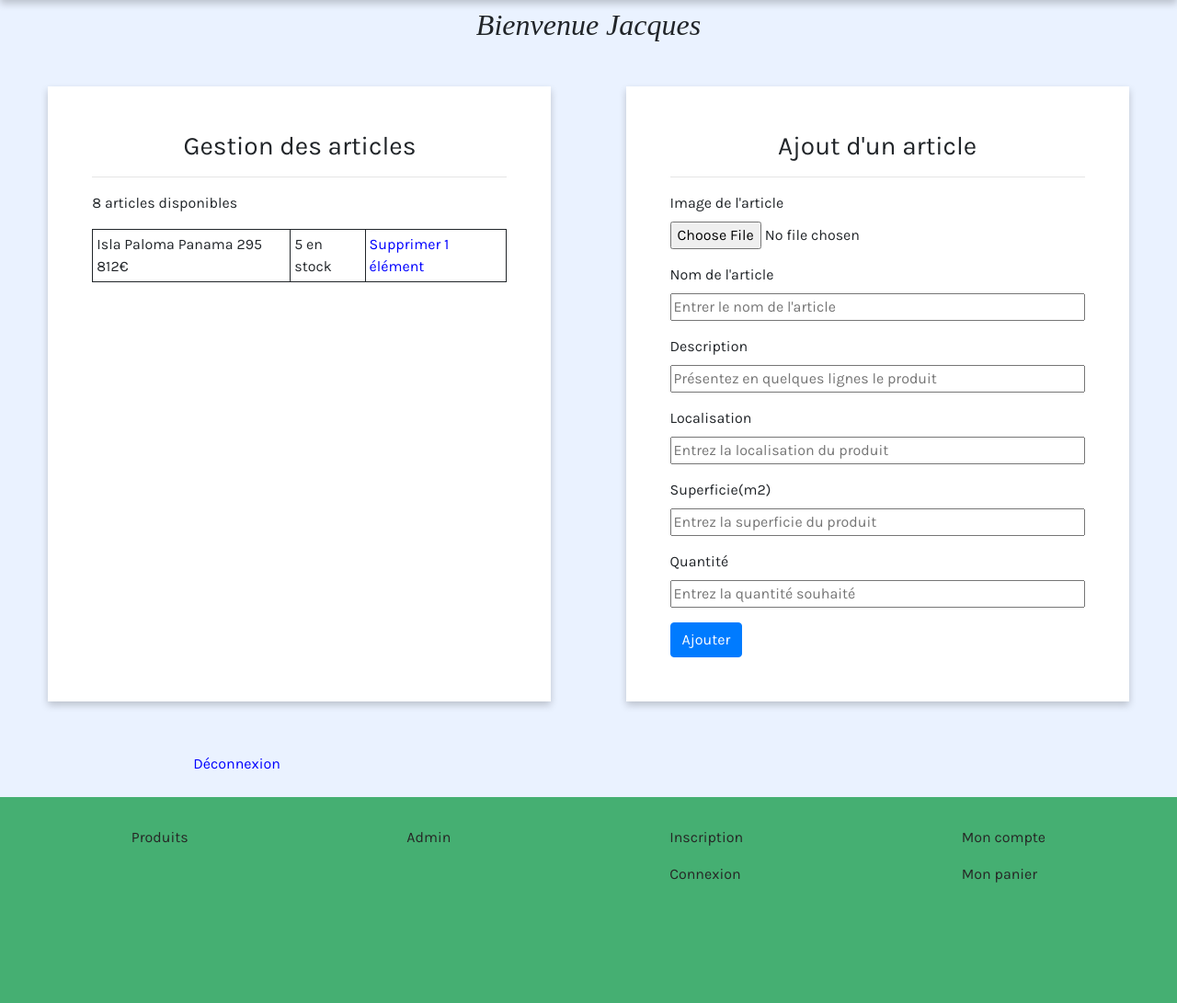
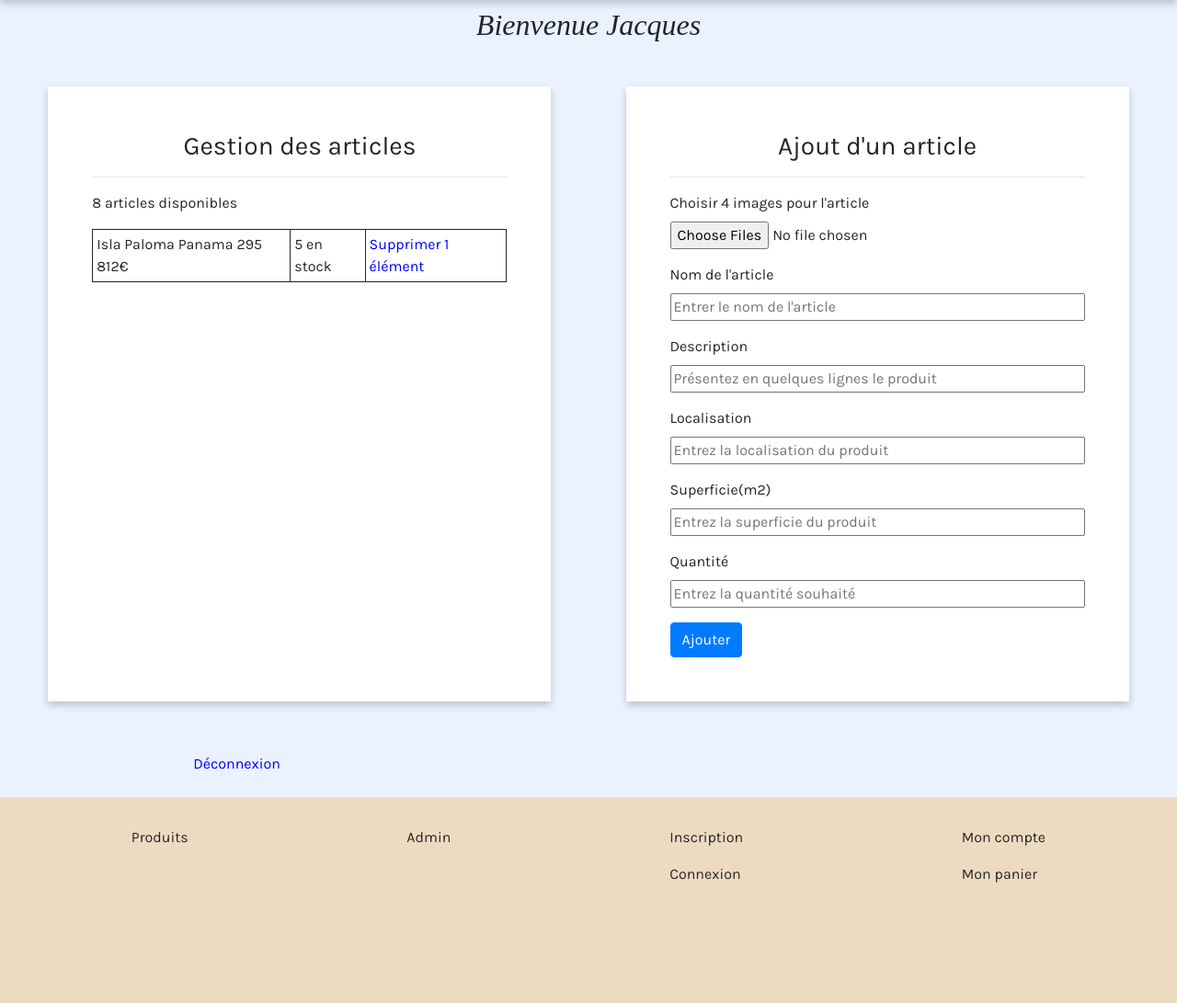
Before and after one commit to Artemis1997-D/paradise, a PHP site: page /profil_admin.php in a window 1280 px wide. Shown: the part 72-1163 px from the top of the page at 92% size. Run offline with PHP 8.4, Linux system fonts and the light colour scheme.

Commit message:
color footer + input img multiple files

```diff
--- a/asset/style/style.css
+++ b/asset/style/style.css
@@ -237,7 +237,7 @@ td {
 
 /*----Footer----*/
 footer {
-  background:  #45AF72;
+  background:  #EDDBC1;
   height: 28vh;
 }
 
--- a/profil_admin.php
+++ b/profil_admin.php
@@ -25,8 +25,8 @@ include 'config/template/head.php';
                                     <h3>Ajout d'un article</h3>
                                     <hr>
                                     <div class="form-group">
-                                    <label for="img">Image de l'article</label>
-                                    <input type="file" id="img" name="img" accept="image/*">
+                                    <label for="img">Choisir 4 images pour l'article</label>
+                                    <input id="image" type="file" name="image" accept="image/*" multiple>
                                     </div>
                                     <div class="form-group">
                                         <label for="ExampleArticle">Nom de l'article</label>
```
